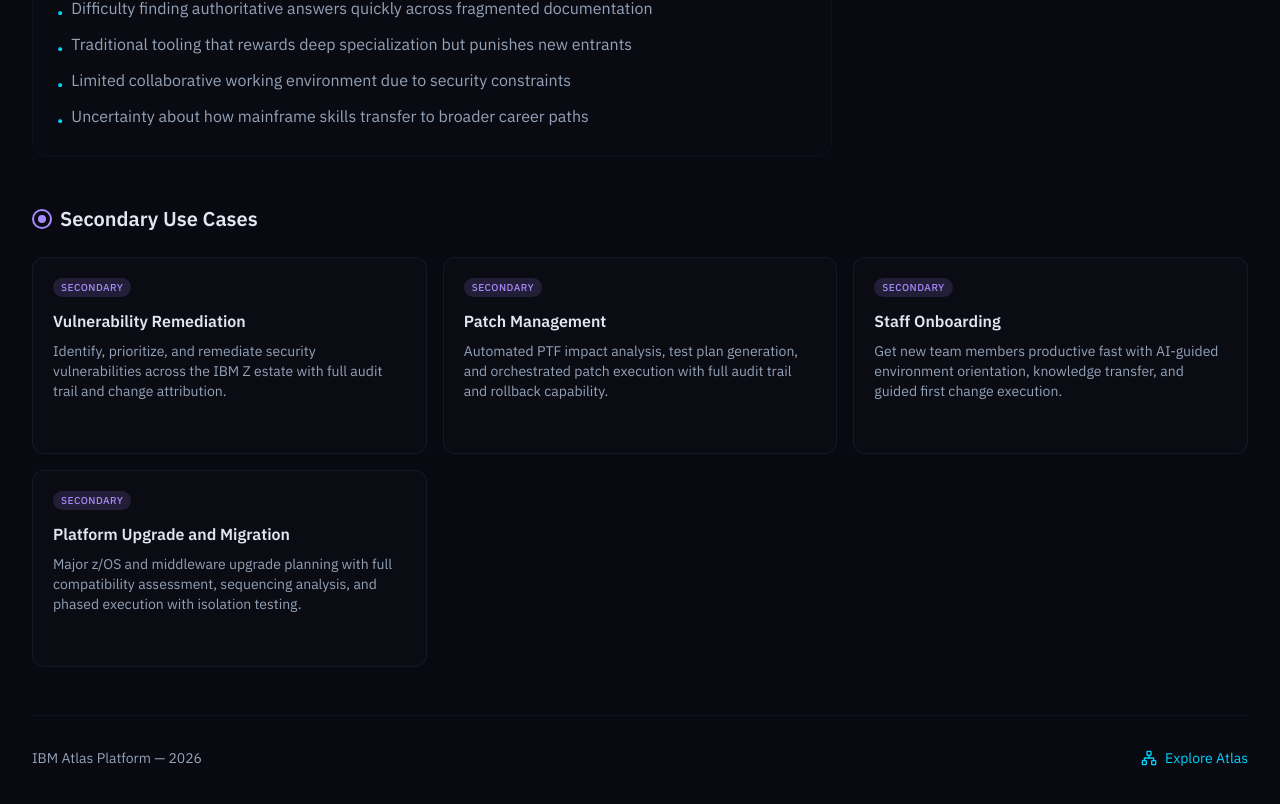
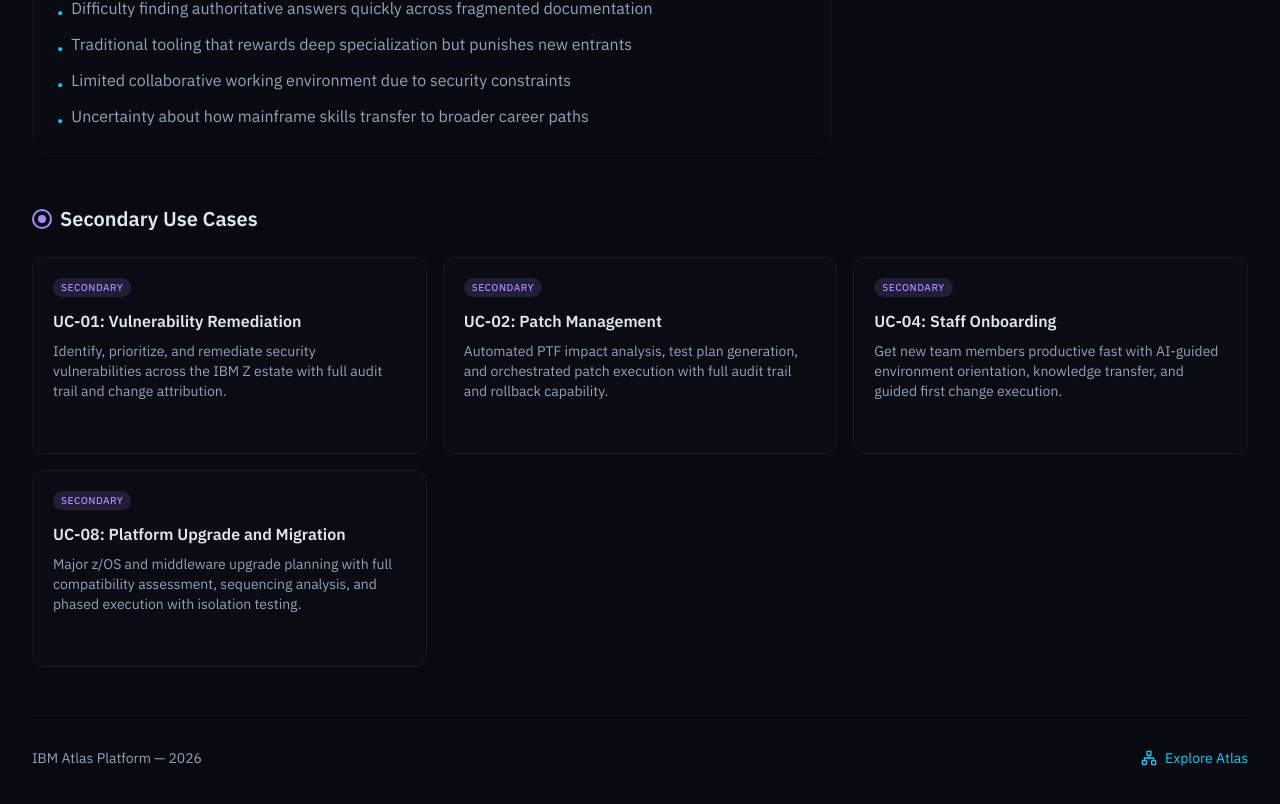
Before and after one commit to mhoss32/sg-b6d24aca-d63b-4ab2-bc2a-15a5c57bb0f9-1787236391, a Next.js app: page /persona/alice in a window 1280 px wide. Shown: the part 646-1450 px from the top of the page. Built offline with nearby package versions, Linux system fonts and the light colour scheme.

Commit message:
feat(data): update use case labels with UC numbers

```diff
--- a/src/data/productData.ts
+++ b/src/data/productData.ts
@@ -257,98 +257,98 @@ export const productNodes: ProductNode[] = [
   },
   {
     id: "uc-01",
-    label: "Vulnerability Remediation",
+    label: "UC-01: Vulnerability Remediation",
     type: "useCase",
     description: "Identify, prioritize, and remediate security vulnerabilities across the IBM Z estate with full audit trail.",
     connections: ["predictive"],
   },
   {
     id: "uc-02",
-    label: "Patch Management",
+    label: "UC-02: Patch Management",
     type: "useCase",
     description: "Automated PTF impact analysis, test plan generation, and orchestrated patch execution with rollback capability.",
     connections: ["change"],
   },
   {
     id: "uc-03",
-    label: "Audit and Compliance",
+    label: "UC-03: Audit and Compliance",
     type: "useCase",
     description: "Generate structured, auditor-ready compliance evidence from a continuous environment record.",
     connections: ["predictive"],
   },
   {
     id: "uc-04",
-    label: "Staff Onboarding",
+    label: "UC-04: Staff Onboarding",
     type: "useCase",
     description: "Get new team members productive fast with AI-guided environment orientation and knowledge transfer.",
     connections: ["system"],
   },
   {
     id: "uc-05",
-    label: "Application Discovery",
+    label: "UC-05: Application Discovery and Dependency Analysis",
     type: "useCase",
     description: "Complete dependency mapping and blast radius analysis across the full middleware stack.",
     connections: ["system"],
   },
   {
     id: "uc-06",
-    label: "Health Assessment",
+    label: "UC-06: Change Readiness and Health Assessment",
     type: "useCase",
     description: "Pre-event health checks joining configuration state, security posture, PTF currency, and performance constraints.",
     connections: ["predictive"],
   },
   {
     id: "uc-07",
-    label: "Application Change Mgmt",
+    label: "UC-07: Application Change Management",
     type: "useCase",
     description: "Developer-native change lifecycle with impact analysis, test generation, and deployment orchestration.",
     connections: ["change"],
   },
   {
     id: "uc-08",
-    label: "Platform Upgrade",
+    label: "UC-08: Platform Upgrade and Migration",
     type: "useCase",
     description: "Major z/OS and middleware upgrade planning with compatibility assessment and phased execution.",
     connections: ["change"],
   },
   {
     id: "uc-09",
-    label: "Drift Control",
+    label: "UC-09: Environment Parity and Drift Control",
     type: "useCase",
     description: "Continuous environment parity monitoring with unauthorized change detection and automated remediation.",
     connections: ["predictive"],
   },
   {
     id: "uc-10",
-    label: "DR Validation",
+    label: "UC-10: Disaster Recovery Validation",
     type: "useCase",
     description: "Continuous DR readiness assessment with cross-environment comparison and failover simulation.",
     connections: ["predictive"],
   },
   {
     id: "uc-11",
-    label: "Capacity Planning",
+    label: "UC-11: Capacity Planning and Performance Readiness",
     type: "useCase",
     description: "Proactive capacity management with load projection, constraint identification, and validated configuration changes.",
     connections: ["predictive"],
   },
   {
     id: "uc-12",
-    label: "App Modernization",
+    label: "UC-12: Application Modernization",
     type: "useCase",
     description: "Legacy application analysis, technical debt identification, and safe phased modernization.",
     connections: ["change"],
   },
   {
     id: "uc-13",
-    label: "Regulatory Response",
+    label: "UC-13: Regulatory Change Response",
     type: "useCase",
     description: "Rapid regulatory compliance with scoped inventory, gap analysis, and sequenced remediation.",
     connections: ["change"],
   },
   {
     id: "uc-14",
-    label: "Change Governance",
+    label: "UC-14: Change Governance and Traceability",
     type: "useCase",
     description: "Complete change attribution, undocumented change detection, and ITSM integration for audit readiness.",
     connections: ["change"],
@@ -358,7 +358,7 @@ export const productNodes: ProductNode[] = [
 export const useCaseDetails: Record<string, UseCaseDetail> = {
   "uc-01": {
     id: "uc-01",
-    label: "Vulnerability Remediation",
+    label: "UC-01: Vulnerability Remediation",
     description: "Identify, prioritize, and remediate security vulnerabilities across the IBM Z estate with full audit trail and change attribution.",
     personas: [
       { name: "Zach", role: "z/OS Systems Programmer (experienced)", engagement: "Primary" },
@@ -411,7 +411,7 @@ export const useCaseDetails: Record<string, UseCaseDetail> = {
   },
   "uc-02": {
     id: "uc-02",
-    label: "Patch Management",
+    label: "UC-02: Patch Management",
     description: "Automated PTF impact analysis, test plan generation, and orchestrated patch execution with full audit trail and rollback capability.",
     personas: [
       { name: "Zach", role: "z/OS Systems Programmer (experienced)", engagement: "Primary" },
@@ -466,7 +466,7 @@ export const useCaseDetails: Record<string, UseCaseDetail> = {
   },
   "uc-03": {
     id: "uc-03",
-    label: "Audit and Compliance",
+    label: "UC-03: Audit and Compliance",
     description: "Generate structured, auditor-ready compliance evidence from a continuous environment record — privileged access, configuration compliance, change history, and undocumented change detection.",
     personas: [
       { name: "Derek", role: "Compliance Evidence Provider", engagement: "Primary" },
@@ -518,7 +518,7 @@ export const useCaseDetails: Record<string, UseCaseDetail> = {
   },
   "uc-04": {
     id: "uc-04",
-    label: "Staff Onboarding",
+    label: "UC-04: Staff Onboarding",
     description: "Get new team members productive fast with AI-guided environment orientation, knowledge transfer, and guided first change execution.",
     personas: [
       { name: "Chris", role: "z/OS Systems Programmer (early career)", engagement: "Primary" },
@@ -568,7 +568,7 @@ export const useCaseDetails: Record<string, UseCaseDetail> = {
   },
   "uc-05": {
     id: "uc-05",
-    label: "Application Discovery and Dependency Analysis",
+    label: "UC-05: Application Discovery and Dependency Analysis",
     description: "Complete, accurate picture of any application and its dependencies — what it connects to, what depends on it, and what would be affected by a change.",
     personas: [
       { name: "Angie", role: "Application Architect", engagement: "Primary" },
@@ -617,7 +617,7 @@ export const useCaseDetails: Record<string, UseCaseDetail> = {
   },
   "uc-06": {
     id: "uc-06",
-    label: "Change Readiness and Health Assessment",
+    label: "UC-06: Change Readiness and Health Assessment",
     description: "Structured, repeatable health assessment joining configuration state, security posture, PTF currency, and performance constraints before any significant event.",
     personas: [
       { name: "Zach", role: "z/OS Systems Programmer (experienced)", engagement: "Primary" },
@@ -667,7 +667,7 @@ export const useCaseDetails: Record<string, UseCaseDetail> = {
   },
   "uc-07": {
     id: "uc-07",
-    label: "Application Change Management",
+    label: "UC-07: Application Change Management",
     description: "Developer-native change lifecycle with instant impact analysis, automated test plan generation, background environment provisioning, and deployment orchestration.",
     personas: [
       { name: "Kathleen", role: "z/OS Application Developer (experienced)", engagement: "Primary" },
@@ -719,7 +719,7 @@ export const useCaseDetails: Record<string, UseCaseDetail> = {
   },
   "uc-08": {
     id: "uc-08",
-    label: "Platform Upgrade and Migration",
+    label: "UC-08: Platform Upgrade and Migration",
     description: "Major z/OS and middleware upgrade planning with full compatibility assessment, sequencing analysis, and phased execution with isolation testing.",
     personas: [
       { name: "Zach", role: "z/OS Systems Programmer (experienced)", engagement: "Primary" },
@@ -769,7 +769,7 @@ export const useCaseDetails: Record<string, UseCaseDetail> = {
   },
   "uc-09": {
     id: "uc-09",
-    label: "Environment Parity and Drift Control",
+    label: "UC-09: Environment Parity and Drift Control",
     description: "Continuous, automated drift monitoring across all environment tiers — detecting what changed, correlating to change records, and guiding operators from detection to resolution.",
     personas: [
       { name: "Annette", role: "IT Operations Engineer (L2 Operator)", engagement: "Primary" },
@@ -818,7 +818,7 @@ export const useCaseDetails: Record<string, UseCaseDetail> = {
   },
   "uc-10": {
     id: "uc-10",
-    label: "Disaster Recovery Validation",
+    label: "UC-10: Disaster Recovery Validation",
     description: "Continuous DR readiness assessment — comparing DR to production, quantifying drift, and running isolated failover simulation before any real test or incident.",
     personas: [
       { name: "Greg", role: "Infrastructure Architect", engagement: "Primary" },
@@ -868,7 +868,7 @@ export const useCaseDetails: Record<string, UseCaseDetail> = {
   },
   "uc-11": {
     id: "uc-11",
-    label: "Capacity Planning and Performance Readiness",
+    label: "UC-11: Capacity Planning and Performance Readiness",
     description: "Proactive capacity management with load projection, constraint identification, dark capacity discovery, and validated configuration changes before peak events.",
     personas: [
       { name: "Alex", role: "Performance / Application Engineer", engagement: "Primary" },
@@ -917,7 +917,7 @@ export const useCaseDetails: Record<string, UseCaseDetail> = {
   },
   "uc-12": {
     id: "uc-12",
-    label: "Application Modernization",
+    label: "UC-12: Application Modernization",
     description: "Legacy application analysis, technical debt identification, and safe phased modernization with code-level impact assessment and regression validation.",
     personas: [
       { name: "Angie", role: "Application Architect", engagement: "Primary" },
@@ -967,7 +967,7 @@ export const useCaseDetails: Record<string, UseCaseDetail> = {
   },
   "uc-13": {
     id: "uc-13",
-    label: "Regulatory Change Response",
+    label: "UC-13: Regulatory Change Response",
     description: "Rapid regulatory compliance with scoped inventory, gap analysis, encryption assessment, and sequenced remediation with continuous post-remediation monitoring.",
     personas: [
       { name: "Sage", role: "Security Administrator (mid-level)", engagement: "Primary" },
@@ -1019,7 +1019,7 @@ export const useCaseDetails: Record<string, UseCaseDetail> = {
   },
   "uc-14": {
     id: "uc-14",
-    label: "Change Governance and Traceability",
+    label: "UC-14: Change Governance and Traceability",
     description: "Complete change attribution for every Atlas-executed change, undocumented change detection via baseline diff, and bi-directional ITSM integration for audit readiness.",
     personas: [
       { name: "Quinn", role: "IT Operations Manager", engagement: "Primary" },
```
